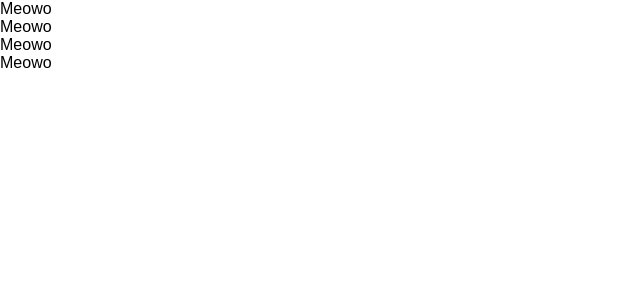
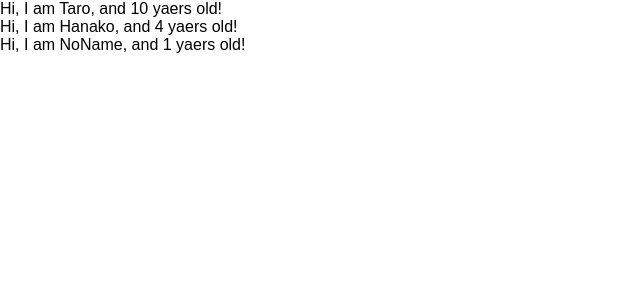
Before and after one commit to RubyDev2018/react-redux-crud-application, a React (Create React App) app: page / in a window 1280 px wide. Shown: the top 300 px of the page, without its empty margins (0-640 px from the left). Built offline with nearby package versions, Linux system fonts and the light colour scheme.

Commit message:
learn props of component

```diff
--- a/src/App.js
+++ b/src/App.js
@@ -1,31 +1,30 @@
 import React from 'react';
 
 // JSX:直感的にHTMLを表現ができるため、JSではなく、JSX(xlm)を使用
-// class App extends Component {
-//   render() {
-//     return (
-//       <React.Fragment>
-//         <label htmlFor="bar">bar</label>
-//         <input type="text" onChange={() => {console.log("I am Chinko")}} />
-//       </React.Fragment>
-//     )
-//   }
-// }
+const App = () => {
+  const profiles = [
+    { name: "Taro", age: 10 },
+    { name: "Hanako", age: 4 },
+    { name: "NoName" }
+  ]
 
-// function components
-const App = () => {
   return (
-    <>
-      <Cat />
-      <Cat />
-      <Cat />
-      <Cat />
-    </>
+    <div>
+      {
+        profiles.map((profile, index) => {
+          return <User name={profile.name} age={profile.age} key={index} />
+        })
+      }
+    </div>
   )
 }
 
-const Cat = () => {
-  return <div>Meowo</div>
+const User = (props) => {
+  return <div>Hi, I am {props.name}, and {props.age} yaers old!</div>
+}
+
+User.defaultProps = {
+  age: 1
 }
 
 export default App;
```
